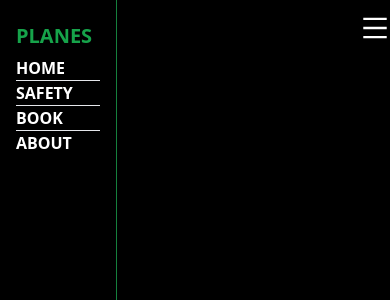
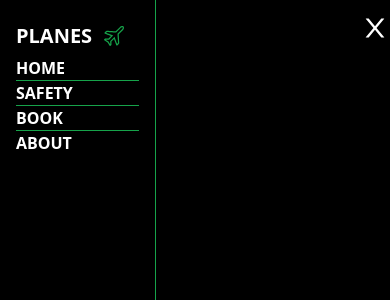
Before and after one commit to maciejbaba/planes, a React (Create React App) app: page / in a window 390 px wide. Shown: the top 300 px of the page. Built offline with nearby package versions, Linux system fonts and the light colour scheme.

Commit message:
add use state hook in order to create hamburger menu animation

```diff
--- a/src/Nav.tsx
+++ b/src/Nav.tsx
@@ -1,12 +1,18 @@
-import React from 'react'
+import React, { useState } from 'react'
 import { SlPlane } from 'react-icons/sl'
 import { AiOutlineClose, AiOutlineMenu } from 'react-icons/ai'
 
 const Nav = () => {
+  const [nav, setNav] = useState(false)
+
+  const handleNav = () => {
+    setNav(!nav)
+  }
+
   return (
     <div className='flex items-center mx-auto justify-beetwen max-w-[800px] text-white font-bold'>
-      <h2 className='h-10 w-full flex gap-3 uppercase m-2 text-xl text-green-600 items-center'>
-        Planes <SlPlane />
+      <h2 className='h-10 w-full flex gap-3 uppercase m-2 text-xl items-center'>
+        Planes <SlPlane className='text-green-600'/>
       </h2>
       <div className='flex hidden gap-5 items-center p-4'>
         <p className='hover:scale-110'>Home</p>
@@ -14,19 +20,19 @@ const Nav = () => {
         <p className='hover:scale-110'>Book</p>
         <p className='hover:scale-110'>About</p>
       </div>
-      <div>
-        <AiOutlineMenu size={30} />
+      <div onClick={handleNav}>
+        {nav ? < AiOutlineMenu size={30} /> : <AiOutlineClose size={30} />}
       </div>
-      <div>
-        <ul className='fixed uppercase p-4 top-0 left-0 w-[30%] bg-black border-green-700 border-r h-full'>
+      <div className={nav ? 'fixed left-[-100%]' : 'fixed uppercase p-4 top-0 left-0 w-[40%] bg-black border-green-600 border-r h-full'}>
+        <ul>
           <li>
-            <h2 className='h-10 w-full flex gap-3 uppercase text-xl text-green-600 items-center'>
-              Planes <SlPlane />
+            <h2 className='h-10 w-full flex gap-3 uppercase text-xl text-white items-center'>
+              Planes <SlPlane className='text-green-600'/>
             </h2>
           </li>
-          <li className='hover:scale-110 border-b '>Home</li>
-          <li className='hover:scale-110 border-b '>Safety</li>
-          <li className='hover:scale-110 border-b '>Book</li>
+          <li className='hover:scale-110 border-b border-green-600'>Home</li>
+          <li className='hover:scale-110 border-b border-green-600'>Safety</li>
+          <li className='hover:scale-110 border-b border-green-600'>Book</li>
           <li className='hover:scale-110'>About</li>
         </ul>
       </div>
```
